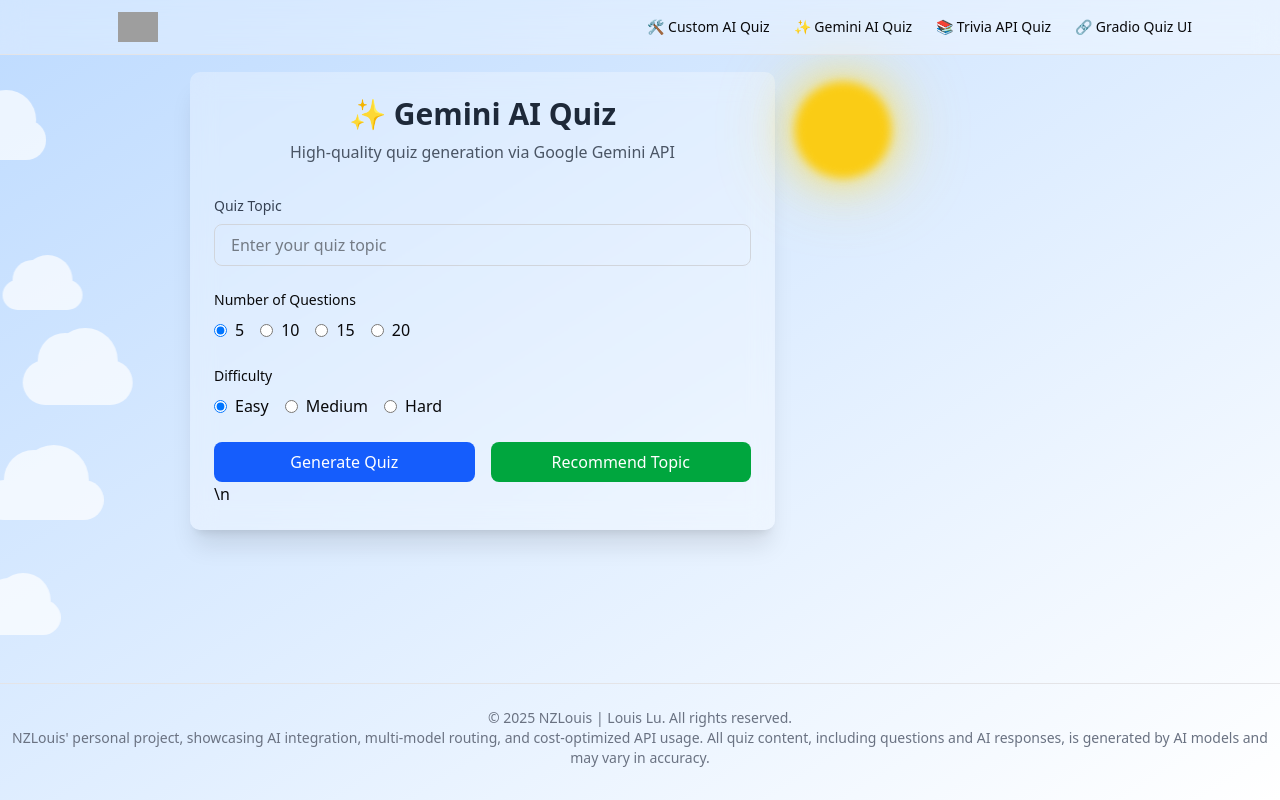
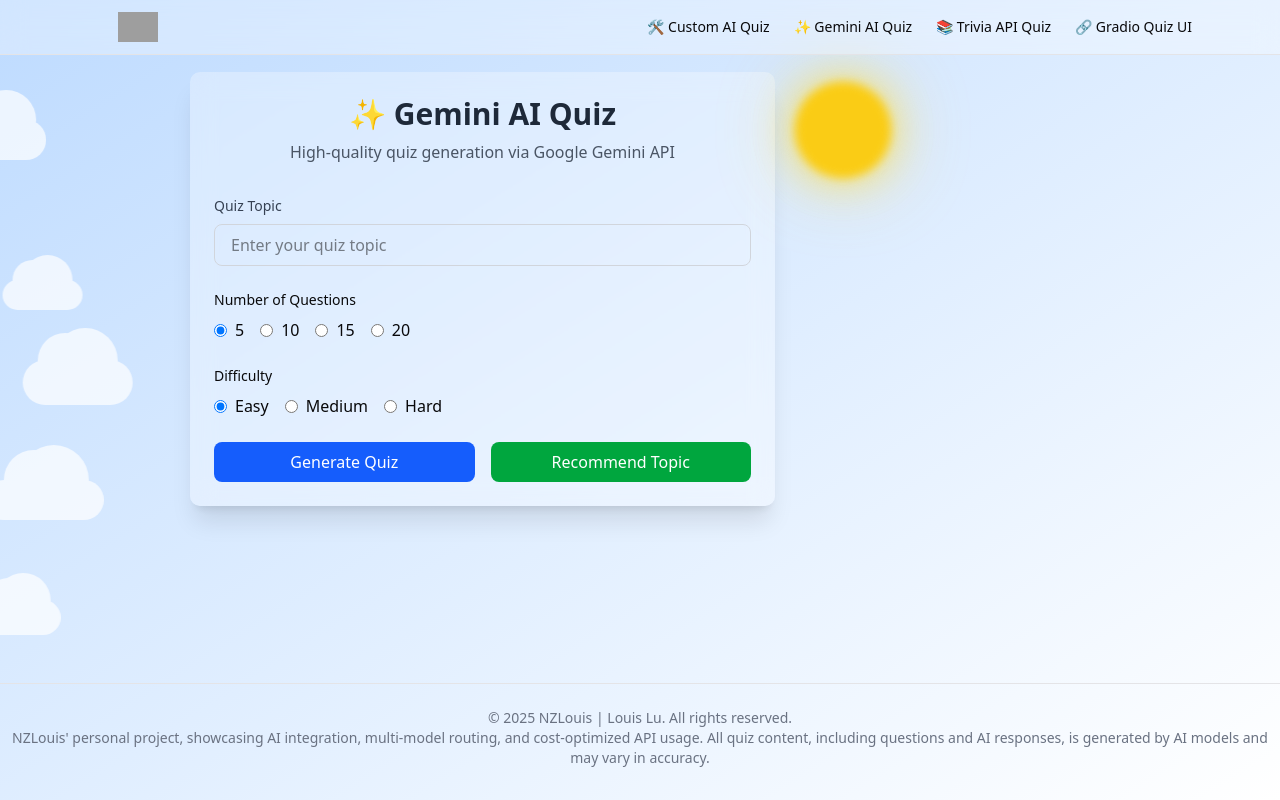
Before and after one commit to NZLouislu/nzlouis-ai-quiz, a Next.js app: page /gemini-ai-quiz in a window 1280 px wide. Built offline with nearby package versions, Linux system fonts and the light colour scheme; grey boxes are pictures that could not be loaded.

Commit message:
Fix page issues.

```diff
--- a/app/gemini-ai-quiz/page.tsx
+++ b/app/gemini-ai-quiz/page.tsx
@@ -271,7 +271,7 @@
                   hint={currentQuestion.hint}
                   showHint={showHint}
                 />
-              )}\n
+              )}
               {showResults && (
                 <div className="mt-6">
                   <div className="text-center">
```
